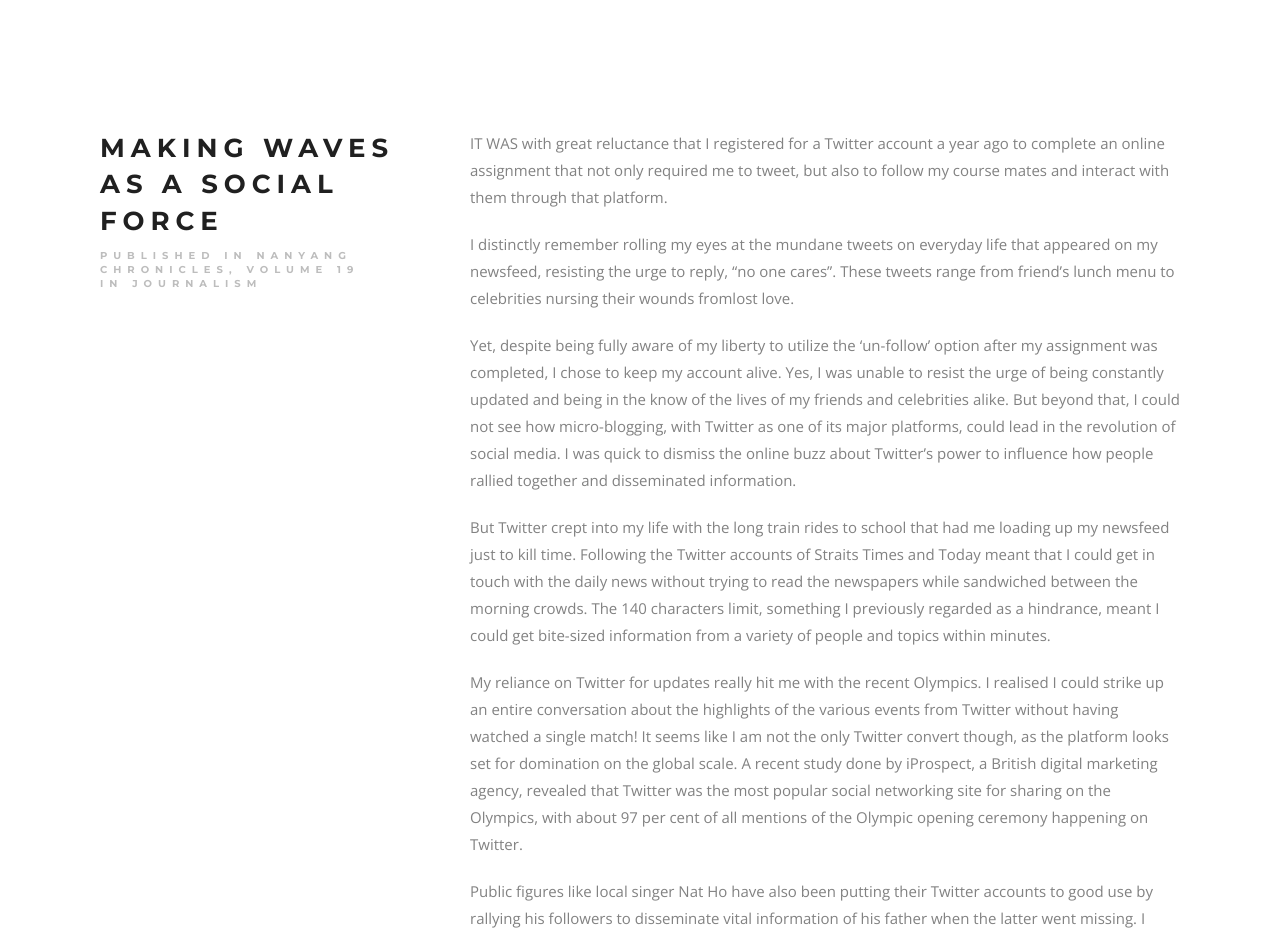
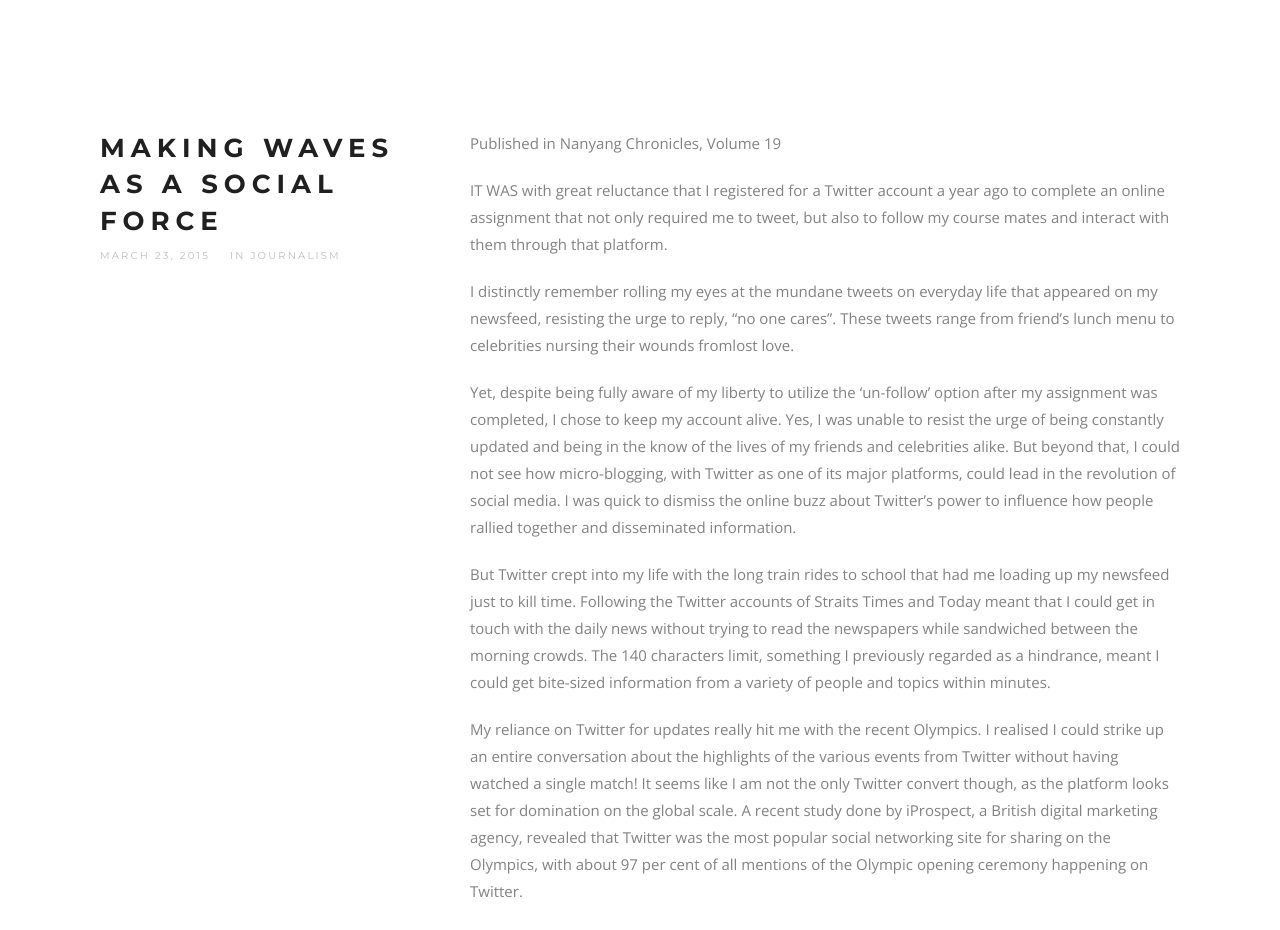
Before and after one commit to dzldebby/hello, a plain HTML site: page portfolio-single-1(2).html in a window 1280 px wide. Shown: the part 840-1770 px from the top of the page. Drawn offline with nearby package versions, Linux system fonts and the light colour scheme; some packages are replaced by stand-ins of ours.

Commit message:
change font

```diff
--- a/portfolio-single-1(2).html
+++ b/portfolio-single-1(2).html
@@ -123,12 +123,13 @@
 										<div class="row">
 											<div class="col-md-4">
 												<h2 class="m-b-10">Making waves as a social force</h2>
-												<ul class="post-meta h2">
-													<li>Published in Nanyang Chronicles, Volume 19 </li>
+												<ul class="post-meta h6">
+													<li>March 23, 2015 </li>
 													<li>In <a href="#">Journalism</a></li>
 												</ul>
 											</div>
 											<div class="col-md-8">
+												<p>Published in Nanyang Chronicles, Volume 19</p>
 												<p>IT WAS with great reluctance that I registered for a Twitter account a year ago to complete an online assignment that not only required me to tweet, but also to follow my course mates and interact with them through that platform.</p>
 												<p>I distinctly remember rolling my eyes at the mundane tweets on everyday life that appeared on my newsfeed, resisting the urge to reply, “no one cares”. These tweets range from friend’s lunch menu to celebrities nursing their wounds fromlost love.</p>
 												<p>Yet, despite being fully aware of my liberty to utilize the ‘un-follow’ option after my assignment was completed, I chose to keep my account alive. Yes, I was unable to resist the urge of being constantly updated and being in the know of the lives of my friends and celebrities alike. But beyond that, I could not see how micro-blogging, with Twitter as one of its major platforms, could lead in the revolution of social media. I was quick to dismiss the online buzz about Twitter’s power to influence how people rallied together and disseminated information.</p>
```
